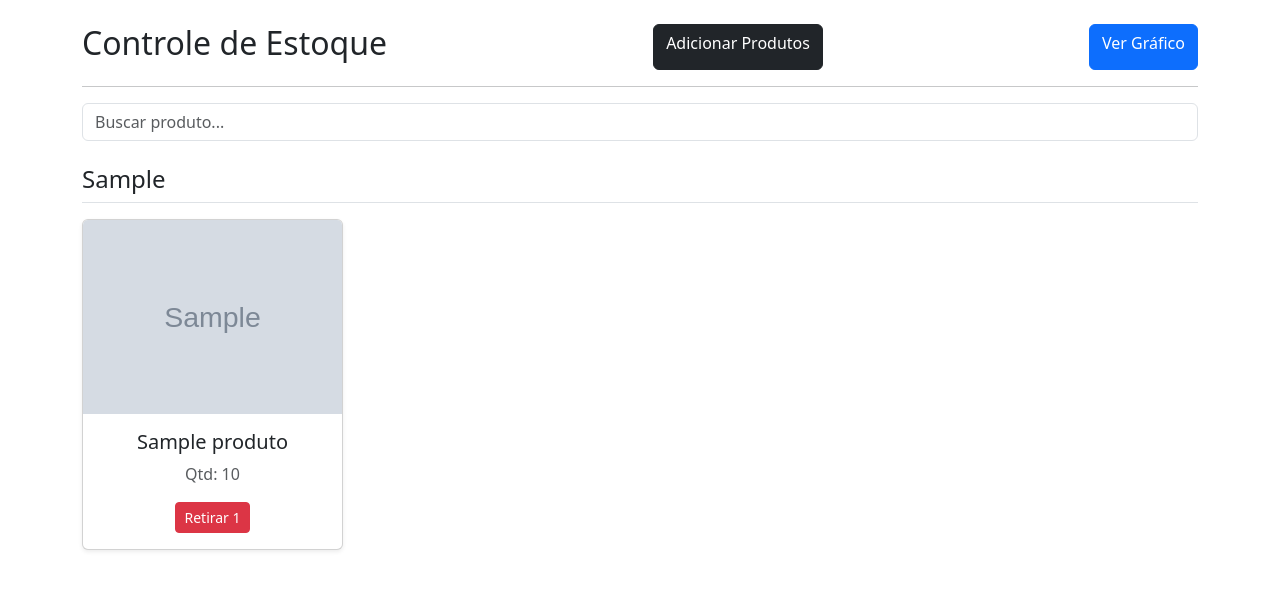
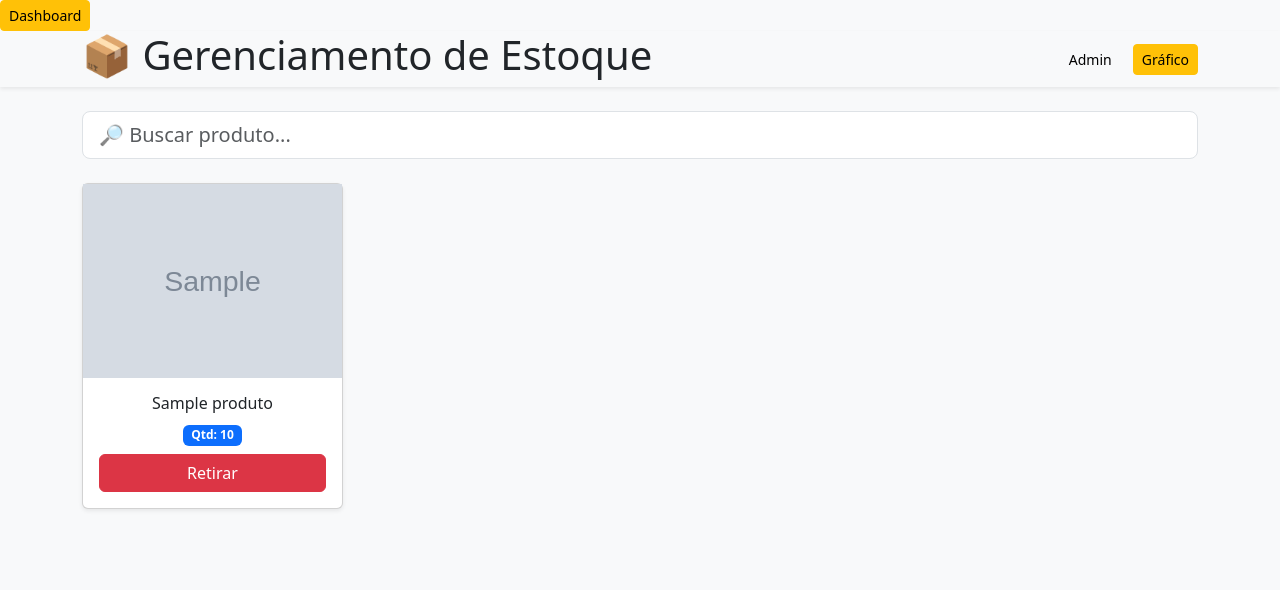
Before and after one commit to MrApe1987/estoque, a Flask app: page / in a window 1280 px wide. Shown: the top 590 px of the page. Run offline with Flask 3, Linux system fonts and the light colour scheme; tables that the repository leaves empty hold one stand-in row (values such as "Sample post"); grey boxes marked "Sample" are stand-in pictures.

Commit message:
Add files via upload

```diff
--- a/templates/adicionar.html
+++ b/templates/adicionar.html
@@ -1,5 +1,7 @@
+{% extends "base.html" %}
+{% block conteudo %}
 <link href="https://cdn.jsdelivr.net/npm/bootstrap@5.3.0/dist/css/bootstrap.min.css" rel="stylesheet">
-
+<link rel="stylesheet" href="{{ url_for('static', filename='style.css') }}">
 <div class="container mt-4">
 
 <h2>Novo Produto</h2>
@@ -34,3 +36,4 @@ Imagem:
 </form>
 
 </div>
+{% endblock %}
--- /dev/null
+++ b/templates/base.html
@@ -0,0 +1,38 @@
+<!DOCTYPE html>
+<html lang="pt-br">
+<head>
+<meta charset="UTF-8">
+<meta name="viewport" content="width=device-width, initial-scale=1">
+
+<link href="https://cdn.jsdelivr.net/npm/bootstrap@5.3.0/dist/css/bootstrap.min.css" rel="stylesheet">
+<link rel="stylesheet" href="{{ url_for('static', filename='style.css') }}">
+<a href="/dashboard" class="btn btn-warning btn-sm">Dashboard</a>
+<title>Controle de Estoque</title>
+</head>
+
+<body class="bg-light">
+
+<div class="app-header shadow-sm">
+<div class="container d-flex justify-content-between align-items-center">
+
+<h1 class="logo">📦 Gerenciamento de Estoque</h1>
+
+<div>
+<a href="/" class="btn btn-outline-light btn-sm me-2">Início</a>
+<a href="/admin" class="btn btn-light btn-sm me-2">Admin</a>
+<a href="/grafico" class="btn btn-warning btn-sm">Gráfico</a>
+</div>
+
+</div>
+</div>
+
+<div class="container mt-4 mb-5">
+{% block conteudo %}{% endblock %}
+</div>
+<script>
+if ('serviceWorker' in navigator) {
+  navigator.serviceWorker.register('/static/sw.js');
+}
+</script>
+</body>
+</html>
--- a/templates/index.html
+++ b/templates/index.html
@@ -1,56 +1,50 @@
-<link href="https://cdn.jsdelivr.net/npm/bootstrap@5.3.0/dist/css/bootstrap.min.css" rel="stylesheet">
-<link rel="manifest" href="/static/manifest.json">
-<meta name="theme-color" content="#000000">
-<div class="container mt-4">
+{% extends "base.html" %}
+{% block conteudo %}
 
-<div class="d-flex justify-content-between">
-<h2>Controle de Estoque</h2>
-<a href="/admin" class="btn btn-dark">Adicionar Produtos</a>
-<a href="/grafico" class="btn btn-primary">Ver Gráfico</a>
-</div>
-
-<hr>
-
-<form method="GET" class="mb-4">
-<input type="text" name="busca" placeholder="Buscar produto..."
-value="{{busca}}" class="form-control">
+<form method="GET" action="/" class="mb-4">
+    <input
+        type="text"
+        name="busca"
+        placeholder="🔎 Buscar produto..."
+        value="{{ busca }}"
+        class="form-control form-control-lg"
+    >
 </form>
 
 {% if produtos|length == 0 %}
 
 <div class="alert alert-info text-center">
-Nenhum produto encontrado.
+Nenhum produto cadastrado.
 </div>
 
 {% else %}
 
-{% set categorias = produtos|map(attribute=2)|unique|list %}
-
-{% for c in categorias %}
-
-<h4 class="mt-4 mb-3 border-bottom pb-2">{{c}}</h4>
-
 <div class="row">
 
-{% for p in produtos if p[2] == c %}
+{% for p in produtos %}
 
-<div class="col-md-3 col-sm-6 mb-4">
+<div class="col-6 col-md-4 col-lg-3 mb-4">
 
 <div class="card h-100 shadow-sm">
 
 {% if p[4] %}
-<img src="{{ url_for('static', filename='uploads/' + p[4]) }}" class="card-img-top">
+<img src="{{ url_for('static', filename='uploads/' + p[4]) }}">
 {% endif %}
 
 <div class="card-body text-center">
-<h5 class="card-title">{{p[1]}}</h5>
-<p class="text-muted">Qtd: {{p[3]}}</p>
 
-<a href="/diminuir/{{p[0]}}" class="btn btn-danger btn-sm">
-Retirar 1
+<h6 class="card-title">{{p[1]}}</h6>
+
+<span class="badge bg-primary mb-2">
+Qtd: {{p[3]}}
+</span>
+
+<a href="/diminuir/{{p[0]}}" class="btn btn-danger w-100">
+Retirar
 </a>
 
 </div>
+
 </div>
 
 </div>
@@ -59,8 +53,6 @@ Retirar 1
 
 </div>
 
-{% endfor %}
-
 {% endif %}
 
-</div>
+{% endblock %}
```
Also changed, not shown: templates/admin.html (+13 -2 lines), templates/dashboard.html (added, +31 -0 lines), templates/editar.html (added, +42 -0 lines), templates/grafico.html (+5 -2 lines).
